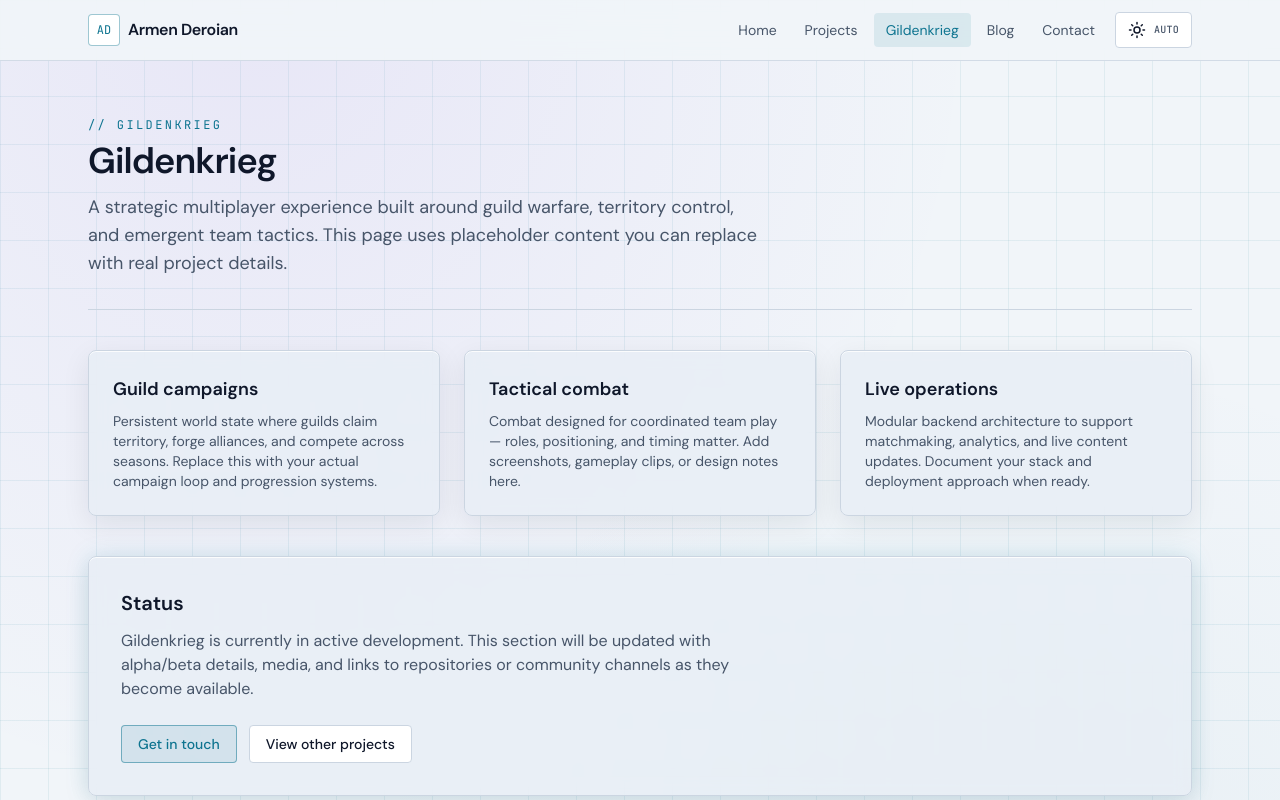
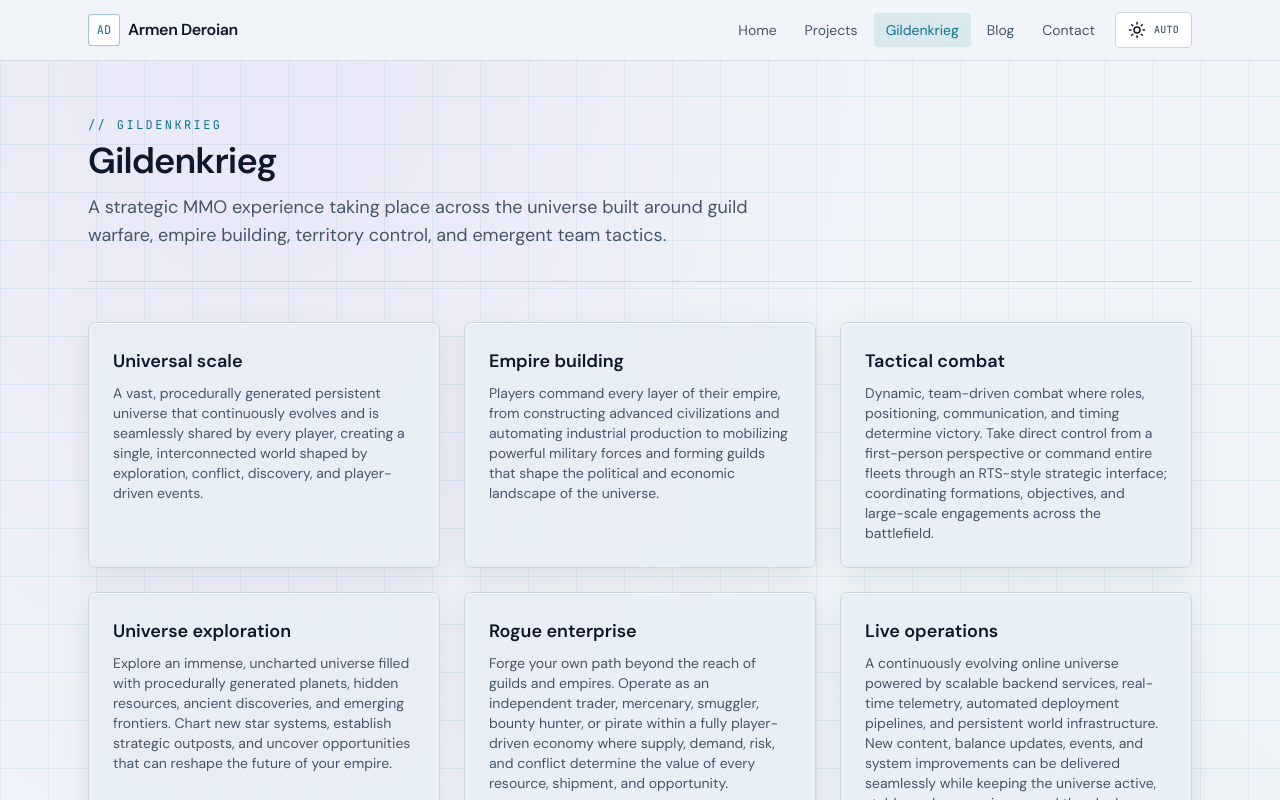
Before and after one commit to aderoian/personal-website, a SvelteKit app: page /gildenkrieg in a window 1280 px wide. Shown: the top 800 px of the page. Built offline with nearby package versions, Linux system fonts and the light colour scheme.

Commit message:
gk: update Gildenkrieg information

```diff
--- a/src/routes/+page.svelte
+++ b/src/routes/+page.svelte
@@ -49,25 +49,34 @@
 			</p>
 			<h2 id="gildenkrieg-heading" class="text-text mb-3 text-2xl font-semibold">Gildenkrieg</h2>
 			<p class="text-text-muted mb-4 max-w-xl">
-				A strategic multiplayer experience built around guild warfare, territory control, and
-				emergent team tactics. This section is placeholder content — replace it with your latest
-				updates, screenshots, and launch details when ready.
+				A strategic MMO experience taking place across the universe built around guild warfare, empire building,
+				territory control, and emergent team tactics.
 			</p>
 			<ul class="text-text-muted mb-6 space-y-2 text-sm">
 				<li class="flex items-start gap-2">
 					<span class="bg-accent mt-1.5 h-1.5 w-1.5 shrink-0 rounded-full" aria-hidden="true"
 					></span>
-					Guild-based campaigns with persistent world state
+					Universal scale: single shared procedurally generated persistent universe
 				</li>
 				<li class="flex items-start gap-2">
 					<span class="bg-accent mt-1.5 h-1.5 w-1.5 shrink-0 rounded-full" aria-hidden="true"
 					></span>
-					Tactical combat systems designed for coordinated play
+					Empire building: command every layer of their empire
 				</li>
 				<li class="flex items-start gap-2">
 					<span class="bg-accent mt-1.5 h-1.5 w-1.5 shrink-0 rounded-full" aria-hidden="true"
 					></span>
-					Modular backend architecture for live operations
+					Tactical combat: first-person or RTS-style team-driven fleet combat
+				</li>
+				<li class="flex items-start gap-2">
+					<span class="bg-accent mt-1.5 h-1.5 w-1.5 shrink-0 rounded-full" aria-hidden="true"
+					></span>
+					Universe exploration: immense, uncharted universe with procedurally generated content
+				</li>
+				<li class="flex items-start gap-2">
+					<span class="bg-accent mt-1.5 h-1.5 w-1.5 shrink-0 rounded-full" aria-hidden="true"
+					></span>
+					Rogue enterprise: operate as an independent individual in a player-driven economy
 				</li>
 			</ul>
 			<Button href="/gildenkrieg" variant="primary">Explore Gildenkrieg →</Button>
--- a/src/routes/gildenkrieg/+page.svelte
+++ b/src/routes/gildenkrieg/+page.svelte
@@ -8,36 +8,63 @@
 	meta={{
 		title: 'Gildenkrieg',
 		description:
-			'Gildenkrieg — a strategic multiplayer experience built around guild warfare, territory control, and emergent team tactics.',
+			'Gildenkrieg: a strategic MMO experience taking place across the universe built around guild warfare, empire building, territory control, and emergent team tactics.',
 		path: '/gildenkrieg'
 	}}
 />
 
 <PageHeader
 	title="Gildenkrieg"
-	lede="A strategic multiplayer experience built around guild warfare, territory control, and emergent team tactics. This page uses placeholder content you can replace with real project details."
+	lede="A strategic MMO experience taking place across the universe built around guild warfare, empire building, territory control, and emergent team tactics."
 />
 
 <section class="mb-10 grid gap-6 md:grid-cols-3">
 	<article class="panel p-6">
-		<h2 class="text-text mb-2 text-lg font-semibold">Guild campaigns</h2>
+		<h2 class="text-text mb-2 text-lg font-semibold">Universal scale</h2>
 		<p class="text-text-muted text-sm">
-			Persistent world state where guilds claim territory, forge alliances, and compete across
-			seasons. Replace this with your actual campaign loop and progression systems.
+			A vast, procedurally generated persistent universe that continuously evolves and is seamlessly shared by
+			every player, creating a single, interconnected world shaped by exploration, conflict, discovery, and
+			player-driven events.
+		</p>
+	</article>
+	<article class="panel p-6">
+		<h2 class="text-text mb-2 text-lg font-semibold">Empire building</h2>
+		<p class="text-text-muted text-sm">
+			Players command every layer of their empire, from constructing advanced civilizations and automating
+			industrial production to mobilizing powerful military forces and forming guilds that shape the political
+			and economic landscape of the universe.
 		</p>
 	</article>
 	<article class="panel p-6">
 		<h2 class="text-text mb-2 text-lg font-semibold">Tactical combat</h2>
 		<p class="text-text-muted text-sm">
-			Combat designed for coordinated team play — roles, positioning, and timing matter. Add
-			screenshots, gameplay clips, or design notes here.
+			Dynamic, team-driven combat where roles, positioning, communication, and timing determine victory. Take
+			direct control from a first-person perspective or command entire fleets through an RTS-style strategic
+			interface; coordinating formations, objectives, and large-scale engagements across the battlefield.
+		</p>
+	</article>
+	<article class="panel p-6">
+		<h2 class="text-text mb-2 text-lg font-semibold">Universe exploration</h2>
+		<p class="text-text-muted text-sm">
+			Explore an immense, uncharted universe filled with procedurally generated planets, hidden resources,
+			ancient discoveries, and emerging frontiers. Chart new star systems, establish strategic outposts, and uncover opportunities that can reshape the future of your empire.
+		</p>
+	</article>
+	<article class="panel p-6">
+		<h2 class="text-text mb-2 text-lg font-semibold">Rogue enterprise</h2>
+		<p class="text-text-muted text-sm">
+			Forge your own path beyond the reach of guilds and empires. Operate as an independent trader, mercenary,
+			smuggler, bounty hunter, or pirate within a fully player-driven economy where supply, demand, risk, and
+			conflict determine the value of every resource, shipment, and opportunity.
 		</p>
 	</article>
 	<article class="panel p-6">
 		<h2 class="text-text mb-2 text-lg font-semibold">Live operations</h2>
 		<p class="text-text-muted text-sm">
-			Modular backend architecture to support matchmaking, analytics, and live content updates.
-			Document your stack and deployment approach when ready.
+			A continuously evolving online universe powered by scalable backend services, real-time telemetry,
+			automated deployment pipelines, and persistent world infrastructure. New content, balance updates, events,
+			and system improvements can be delivered seamlessly while keeping the universe active, stable, and
+			responsive around the clock.
 		</p>
 	</article>
 </section>
```
